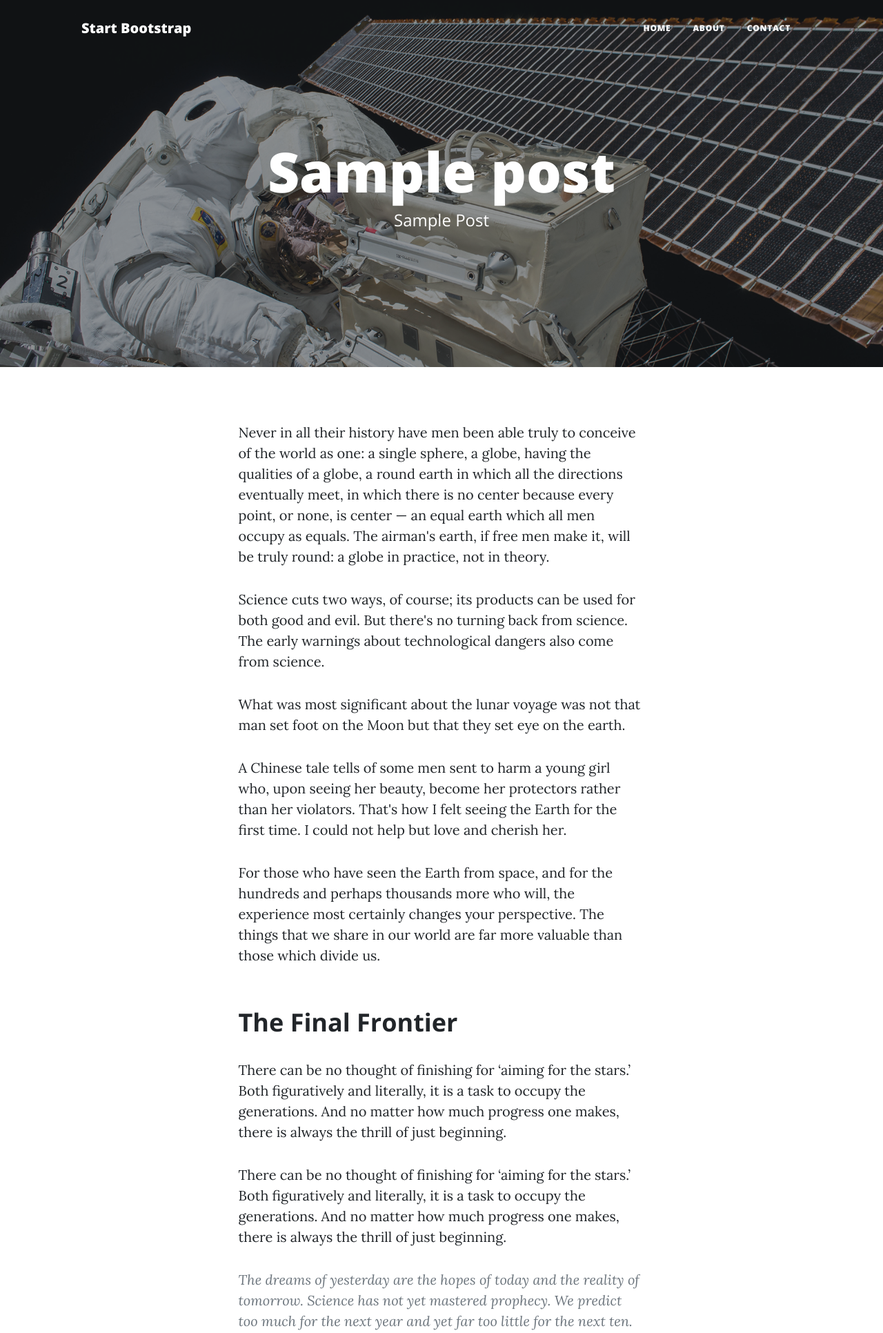
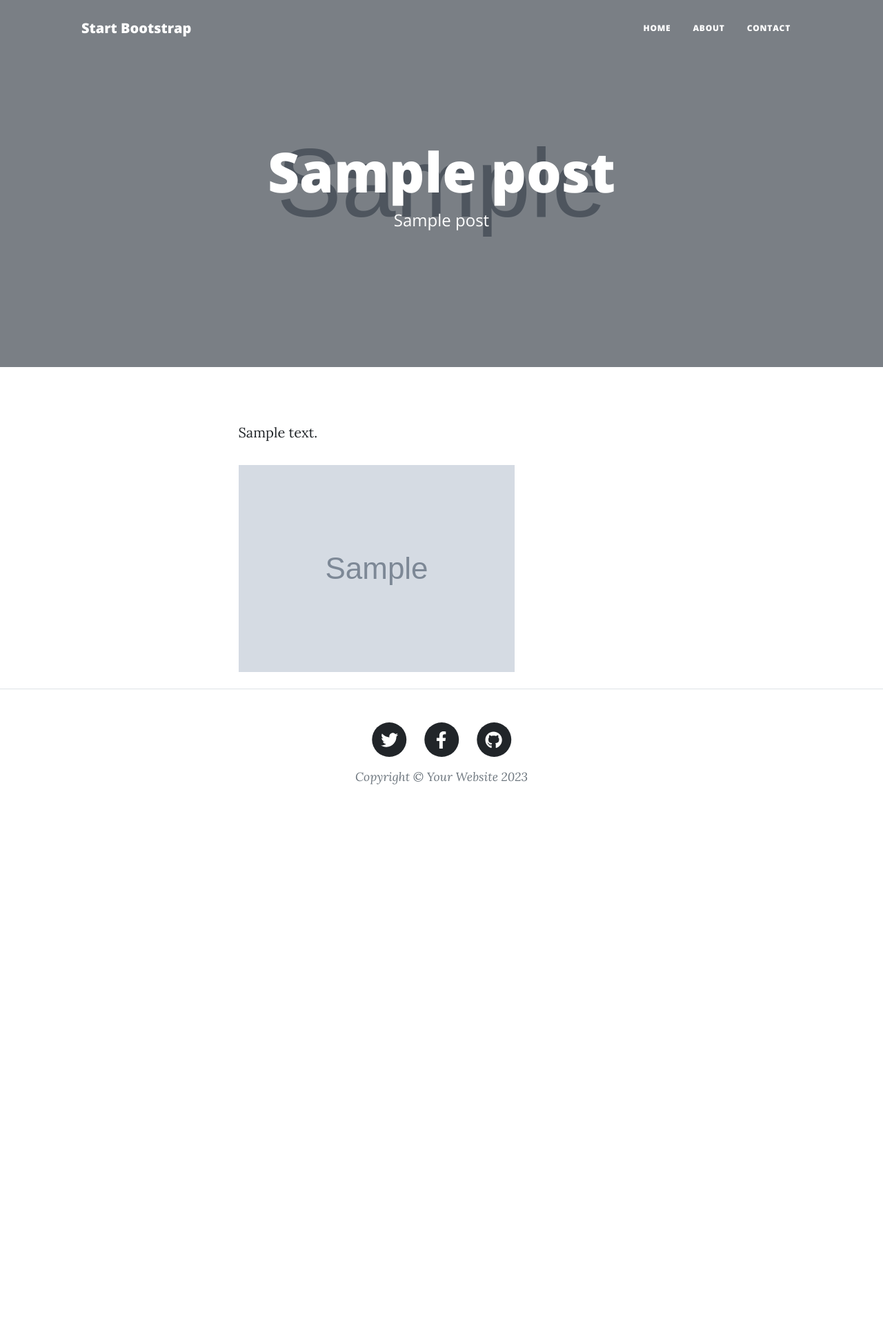
Before and after one commit to ThisPDF/Daniel-Blog, a Flask app: template templates/post.html in a window 1280 px wide. Shown: the top 1932 px of the page at 69% size. After the commit the page ends 1137 px from the top, so only its background shows below. Run offline with Flask 3, Linux system fonts and the light colour scheme; the template is opened without the code that fills it: most values are stand-ins (such as "Sample title", 1, 10 or a date in 2020); grey boxes marked "Sample" are stand-in pictures; some libraries are stand-ins or nearby versions.

Commit message:
auto update from api done

```diff
--- a/main.py
+++ b/main.py
@@ -7,11 +7,6 @@ try:
     response = requests.get('https://api.npoint.io/674f5423f73deab1e9a7')
     response.raise_for_status()  # Raise an error for bad status codes
     data = response.json()
-    for post in data:
-        print(post['title'])
-        print(post['body'])
-        print(post['image_url'])
-        print('\n')
 except requests.exceptions.RequestException as e:
     print(f"An error occurred: {e}")
 
--- a/templates/index.html
+++ b/templates/index.html
@@ -12,7 +12,7 @@
             <div class="post-preview allign-items-center">
                 <a href="{{ url_for('post', id=item['id']) }}">
                     <h2 class="post-title">{{ item['title'] }}</h2>
-                    <h3 class="post-subtitle">{{item['content']}}</h3>
+                    <h3 class="post-subtitle">{{item['subtitle']}}</h3>
                 </a>
                 <p class="post-meta">
                     Posted by
--- a/templates/post.html
+++ b/templates/post.html
@@ -1,61 +1,15 @@
 {% extends "header.html" %}
 {% block title %}{{post['title']}}{% endblock %}
-{% block subtitle %}Sample Post{% endblock %}
-{% block image %}{{url_for('static', filename='assets/img/post-bg.jpg')}}{% endblock %}
+{% block subtitle %}{{post['subtitle']}}{% endblock %}
+{% block image %}{{post['image_url']}}{% endblock %}
 {% block content %}
 <!-- Post Content-->
 <article class="mb-4">
     <div class="container px-4 px-lg-5">
         <div class="row gx-4 gx-lg-5 justify-content-center">
             <div class="col-md-10 col-lg-8 col-xl-7">
-                <p>Never in all their history have men been able truly to conceive of the world as one: a single sphere,
-                    a globe, having the qualities of a globe, a round earth in which all the directions eventually meet,
-                    in which there is no center because every point, or none, is center — an equal earth which all men
-                    occupy as equals. The airman's earth, if free men make it, will be truly round: a globe in practice,
-                    not in theory.</p>
-                <p>Science cuts two ways, of course; its products can be used for both good and evil. But there's no
-                    turning back from science. The early warnings about technological dangers also come from science.
-                </p>
-                <p>What was most significant about the lunar voyage was not that man set foot on the Moon but that they
-                    set eye on the earth.</p>
-                <p>A Chinese tale tells of some men sent to harm a young girl who, upon seeing her beauty, become her
-                    protectors rather than her violators. That's how I felt seeing the Earth for the first time. I could
-                    not help but love and cherish her.</p>
-                <p>For those who have seen the Earth from space, and for the hundreds and perhaps thousands more who
-                    will, the experience most certainly changes your perspective. The things that we share in our world
-                    are far more valuable than those which divide us.</p>
-                <h2 class="section-heading">The Final Frontier</h2>
-                <p>There can be no thought of finishing for ‘aiming for the stars.’ Both figuratively and literally, it
-                    is a task to occupy the generations. And no matter how much progress one makes, there is always the
-                    thrill of just beginning.</p>
-                <p>There can be no thought of finishing for ‘aiming for the stars.’ Both figuratively and literally, it
-                    is a task to occupy the generations. And no matter how much progress one makes, there is always the
-                    thrill of just beginning.</p>
-                <blockquote class="blockquote">The dreams of yesterday are the hopes of today and the reality of
-                    tomorrow. Science has not yet mastered prophecy. We predict too much for the next year and yet far
-                    too little for the next ten.</blockquote>
-                <p>Spaceflights cannot be stopped. This is not the work of any one man or even a group of men. It is a
-                    historical process which mankind is carrying out in accordance with the natural laws of human
-                    development.</p>
-                <h2 class="section-heading">Reaching for the Stars</h2>
-                <p>As we got further and further away, it [the Earth] diminished in size. Finally it shrank to the size
-                    of a marble, the most beautiful you can imagine. That beautiful, warm, living object looked so
-                    fragile, so delicate, that if you touched it with a finger it would crumble and fall apart. Seeing
-                    this has to change a man.</p>
-                <a href="#!"><img class="img-fluid" src="{{url_for('static',filename='assets/img/post-sample-image.jpg')}}" alt="..." /></a>
-                <span class="caption text-muted">To go places and do things that have never been done before – that’s
-                    what living is all about.</span>
-                <p>Space, the final frontier. These are the voyages of the Starship Enterprise. Its five-year mission:
-                    to explore strange new worlds, to seek out new life and new civilizations, to boldly go where no man
-                    has gone before.</p>
-                <p>As I stand out here in the wonders of the unknown at Hadley, I sort of realize there’s a fundamental
-                    truth to our nature, Man must explore, and this is exploration at its greatest.</p>
-                <p>
-                    Placeholder text by
-                    <a href="http://spaceipsum.com/">Space Ipsum</a>
-                    &middot; Images by
-                    <a href="https://www.flickr.com/photos/nasacommons/">NASA on The Commons</a>
-                </p>
+                <p>{{post['body']}}</p>
+                <a href="#!"><img class="img-fluid" src="{{post['image_url']}}" alt="..." /></a>
             </div>
         </div>
     </div>
```
